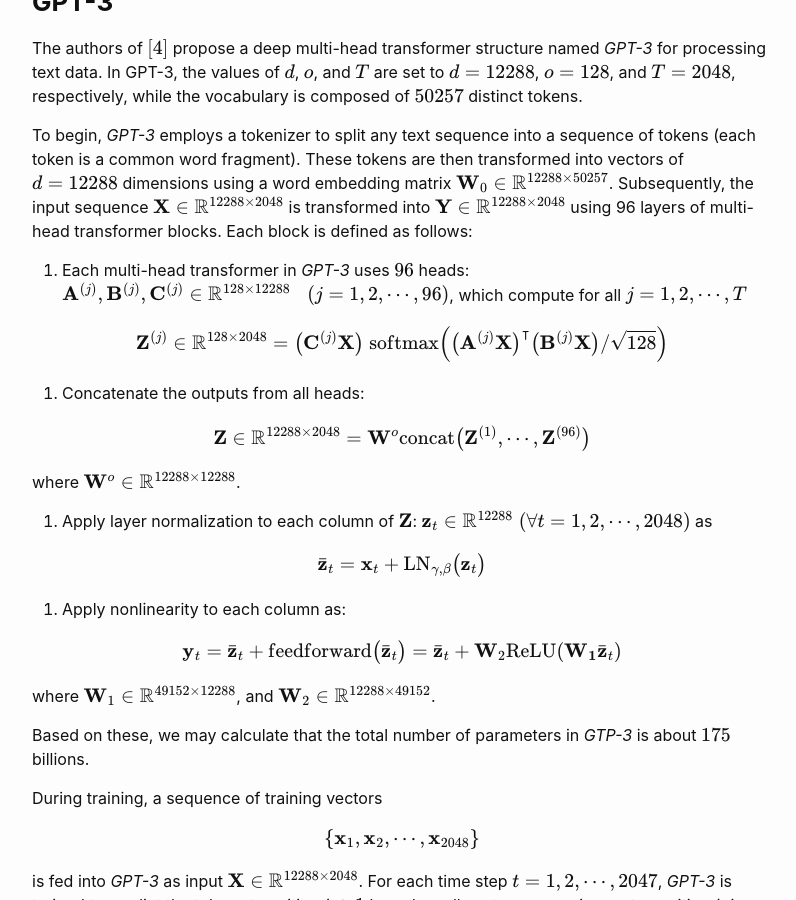
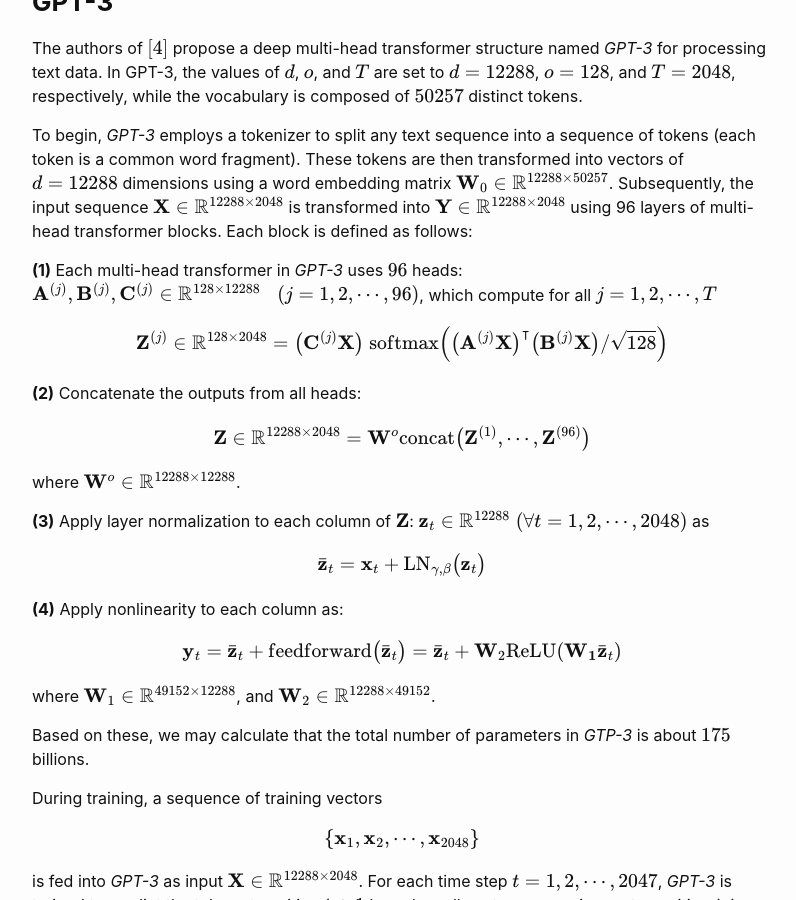
Before and after one commit to iNCML/incml.github.io, a Jekyll site: the page built from _posts/2023-03-05-Transformer-GPT.md, in a window 1280 px wide and 900 px high, scrolled down 6546 px. Shown: the whole window, without its empty margins (238-1034 px from the left). Built offline with Jekyll 4.4.1, drawn with Linux system fonts in a browser that asks for light colours; formulas are drawn with MathJax 3.

```diff
--- a/_posts/2023-03-05-Transformer-GPT.md
+++ b/_posts/2023-03-05-Transformer-GPT.md
@@ -358,7 +358,7 @@ The authors of $[4]$ propose a deep multi-head transformer structure named *GPT-
 
 To begin, *GPT-3* employs a tokenizer to split any text sequence into a sequence of tokens (each token is a common word fragment). These tokens are then transformed into vectors of $d=12288$ dimensions using a word embedding matrix $\mathbf{W}_0 \in \mathbb{R}^{12288 \times 50257}$. Subsequently, the input sequence $\mathbf{X} \in \mathbb{R}^{12288 \times 2048}$ is transformed into $\mathbf{Y} \in \mathbb{R}^{12288 \times 2048}$ using 96 layers of multi-head transformer blocks. Each block is defined as follows:
 
-1. Each multi-head transformer in *GPT-3* uses $96$ heads:
+**(1)** Each multi-head transformer in *GPT-3* uses $96$ heads:
 $\mathbf{A}^{(j)}, \mathbf{B}^{(j)}, \mathbf{C}^{(j)} \in \mathbb{R}^{128 \times 12288} \;\;\; (j=1,2, \cdots, 96)$, which compute for all $j=1,2,\cdots,T$
 
 $$
@@ -367,7 +367,7 @@ $$
     \big( \mathbf{B}^{(j)} \mathbf{X} \big)/\sqrt{128}\Big)
 $$
 
-2. Concatenate the outputs from all heads:
+**(2)** Concatenate the outputs from all heads:
 
 $$
 \mathbf{Z} \in \mathbb{R}^{12288 \times 2048} =  \mathbf{W}^o \textrm{concat}\big(\mathbf{Z}^{(1)}, \cdots, \mathbf{Z}^{(96)}\big)
@@ -375,13 +375,13 @@ $$
 
 where $\mathbf{W}^o \in \mathbb{R}^{12288\times12288}$.
 
-3. Apply layer normalization to each column of $\mathbf{Z}$: $\mathbf{z}_t \in \mathbb{R}^{12288} \; (\forall t=1,2,\cdots,2048)$ as
+**(3)** Apply layer normalization to each column of $\mathbf{Z}$: $\mathbf{z}_t \in \mathbb{R}^{12288} \; (\forall t=1,2,\cdots,2048)$ as
 
 $$
   \bar{\mathbf{z}}_t = \mathbf{x}_t + \textrm{LN}_{\gamma,\beta} \big(\mathbf{z}_t \big)
 $$
 
-4. Apply nonlinearity to each column as:
+**(4)** Apply nonlinearity to each column as:
 
 $$
    \mathbf{y}_t= \bar{\mathbf{z}}_t + \textrm{feedforward} \big( \bar{\mathbf{z}}_t\big)
```
